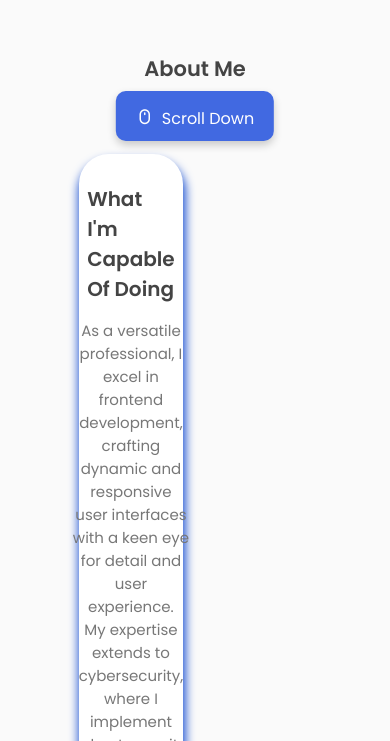
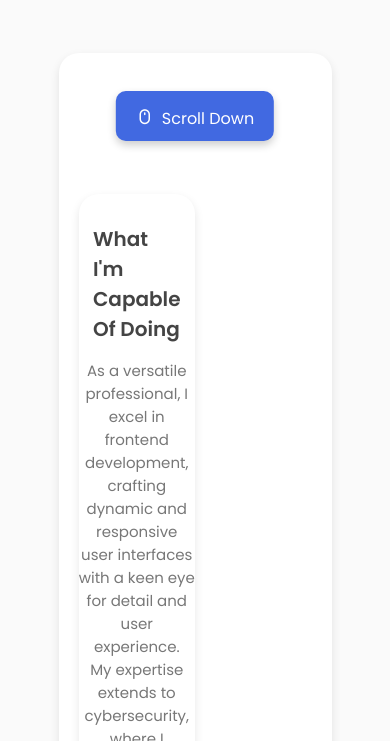
Before and after one commit to SAMUELBOAKYE/portfolio, a plain HTML site: page index.html in a window 390 px wide. Shown: the part 683-1424 px from the top of the page. Drawn offline with nearby package versions, Linux system fonts and the light colour scheme.

Commit message:
Update port.css

```diff
--- a/port.css
+++ b/port.css
@@ -1197,14 +1197,21 @@ footer .top-footer p {
 
   #about {
     width: 100%; /* Full width for small screens */
-    padding: 20px; /* Add padding for better spacing */
+    padding: 40px 20px; /* Increase padding for better spacing */
+    margin: 20px 0; /* Add margin for better separation */
     height: auto; /* Let the height adjust based on content */
+    background: var(--color-white); /* Optional: Add background color */
+    box-shadow: 0 4px 10px rgba(0, 0, 0, 0.1); /* Optional: Add shadow for emphasis */
+    border-radius: 20px;
   }
 
   .about-info {
-    width: 90%; /* Increase width for better visibility */
-    padding: 30px; /* Add padding for better spacing */
-    height: 30%; /* Let the height adjust based on content */
+    width: 100%; /* Full width for better visibility */
+    padding: 30px; /* Increase padding for better spacing */
+    height: auto; /* Let the height adjust based on content */
+    background: var(--color-white); /* Optional: Add background color */
+    box-shadow: 0 4px 10px rgba(0, 0, 0, 0.1); /* Optional: Add shadow for emphasis */
+    border-radius: 20px;
   }
 
   .featured-image img {
```
